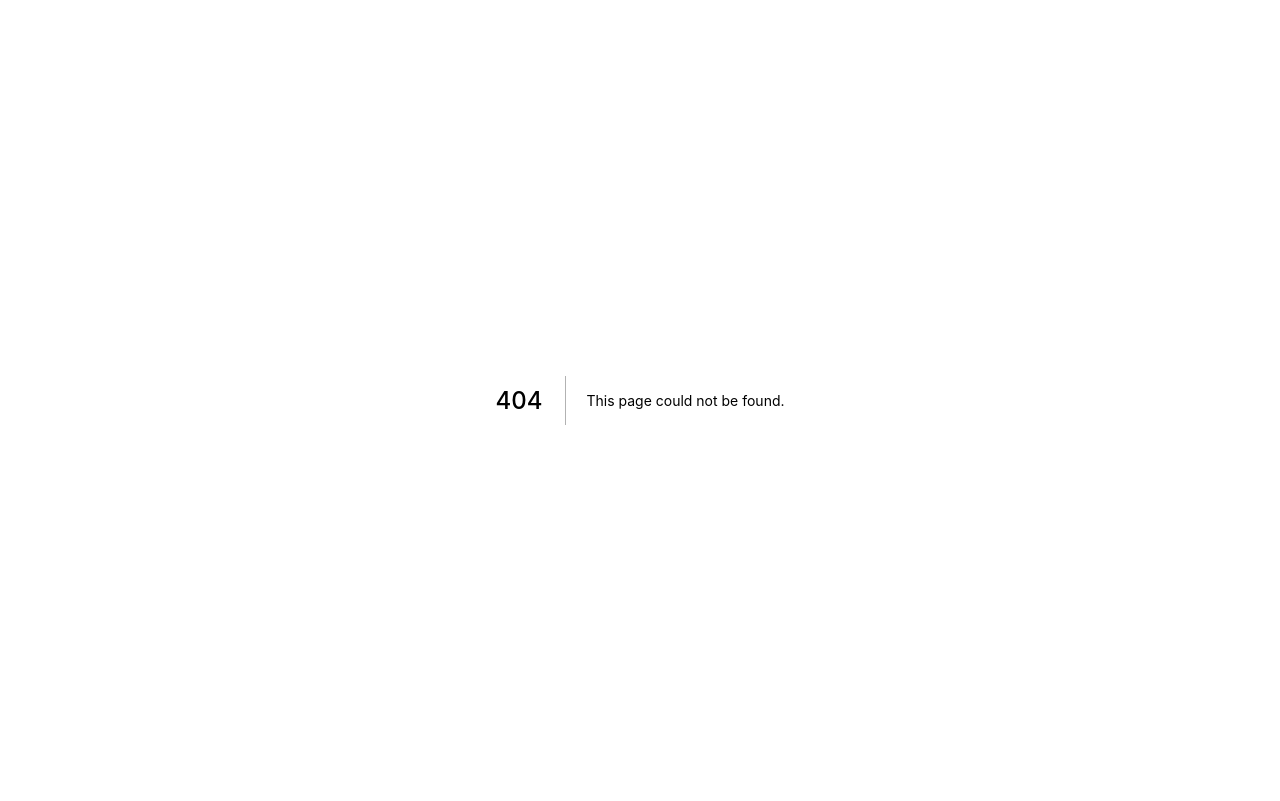
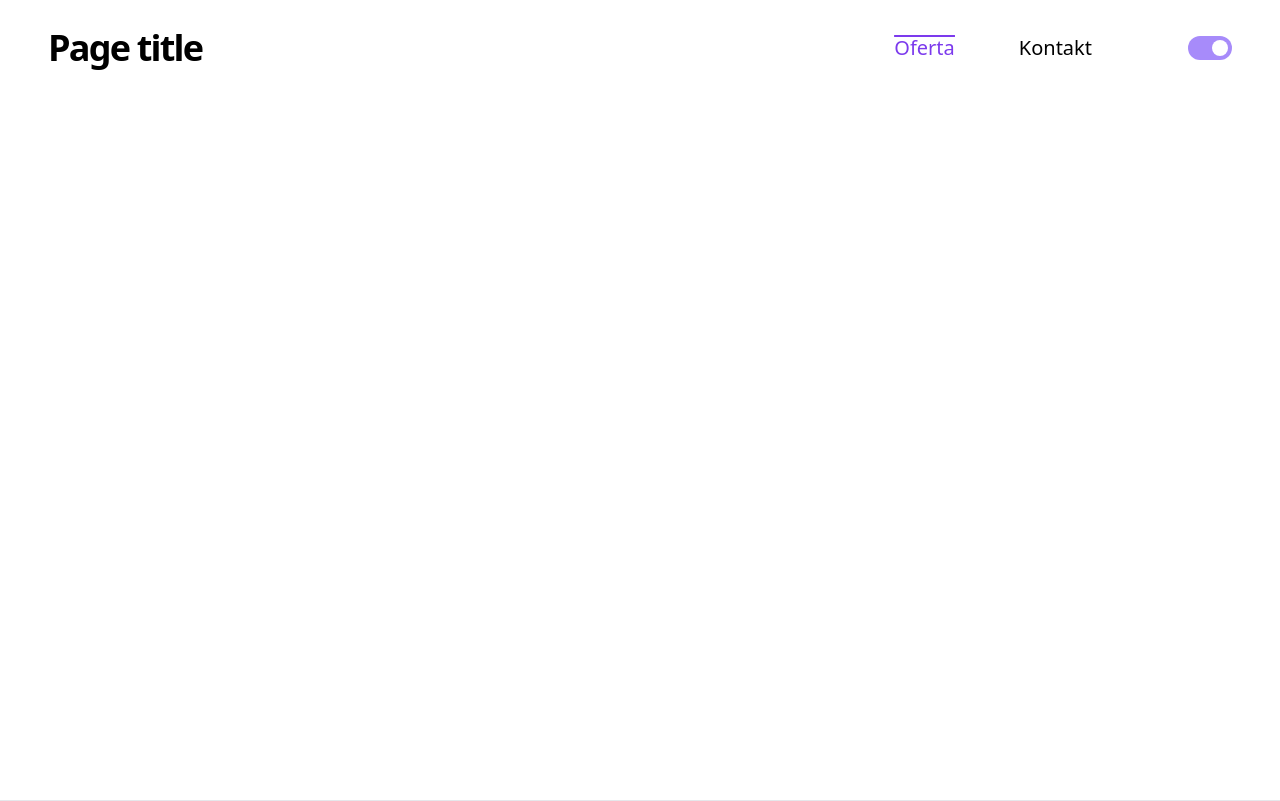
Before and after one commit to vskidamian/next-cms, a Next.js app: page /offer in a window 1280 px wide. Before the commit this address had no page. Built offline with nearby package versions, Linux system fonts and the light colour scheme.

Commit message:
colors and statusCode

```diff
--- a/components/Header/index.tsx
+++ b/components/Header/index.tsx
@@ -3,19 +3,17 @@ import Components from "../index";
 
 export const Content = () => {
   return (
-    <>
+    <Components.Container.Content>
       <div className="p-7 inline-flex w-full justify-between items-center">
         <h2 className="text-2xl md:text-4xl font-bold tracking-tight md:tracking-tighter leading-tight">
           <Link href="/">
             <a className="">Page title</a>
           </Link>
         </h2>
-        <div className="ml-auto mr-14">
-          <Components.Navigation.Content />
-        </div>
+        <Components.Navigation.Content />
         <Components.ThemeSwitch.Content />
       </div>
-    </>
+    </Components.Container.Content>
   );
 };
 
--- a/components/Navigation/index.tsx
+++ b/components/Navigation/index.tsx
@@ -5,17 +5,18 @@ const _navigationLinks = [{ path: '/offer', label: 'Oferta' }, { path: '/contact
 
 export const Content = () => {
     const router = useRouter();
-    console.log(router);
+
     return (
-        <div className="flex items-center flex-1">
+        <div className="flex items-center flex-1 ml-auto mr-24 justify-end">
             {_navigationLinks.map((link, index) => (
-                <h3 className="text-xl ml-10 leading-5" key={index}>
+                <h3 className={`text-xl ml-16 leading-5 ${router.pathname === link.path && 'underline underline-offset-[-20px] text-primary dark:text-primaryDark'}`} key={index} >
                     <Link href={link.path}>
                         <a>{link.label}</a>
                     </Link>
                 </h3>
-            ))}
-        </div>
+            ))
+            }
+        </div >
     )
 }
 
--- a/components/ThemeSwitch/index.tsx
+++ b/components/ThemeSwitch/index.tsx
@@ -26,7 +26,7 @@ export const Content = () => {
         <Switch
             checked={checked}
             onChange={handleSwitchChange}
-            className={`${checked ? 'bg-sky-300' : 'bg-indigo-300'
+            className={`${checked ? 'bg-primaryDark' : 'bg-primary'
                 } relative inline-flex h-6 w-11 items-center rounded-full`}
         >
             <span
--- a/pages/_app.tsx
+++ b/pages/_app.tsx
@@ -1,11 +1,20 @@
 import "../styles/globals.css";
 import type { AppProps } from "next/app";
 import { ThemeProvider } from "next-themes";
+import Components from '../components';
+import ErrorPage from 'next/error'
 
 function MyApp({ Component, pageProps }: AppProps) {
+  if (pageProps?.statusCode === 404) {
+    return <ErrorPage statusCode={pageProps.statusCode} />
+  }
+
   return (
     <ThemeProvider attribute="class">
-      <Component {...pageProps} />
+      <Components.Layout.Content>
+        <Components.Header.Content />
+        <Component {...pageProps} />
+      </Components.Layout.Content>
     </ThemeProvider>
   );
 }
--- a/pages/index.tsx
+++ b/pages/index.tsx
@@ -1,20 +1,10 @@
 import type { NextPage } from "next";
 import Head from "next/head";
-import Container from "../components/Container";
-import Header from "../components/Header";
-import Layout from "../components/Layout";
 
 const Index: NextPage = () => {
   return (
     <>
-      <Layout>
-        <Head>
-          <title>0</title>
-        </Head>
-        <Container>
-          <Header />
-        </Container>
-      </Layout>
+      Home page
     </>
   );
 };
--- /dev/null
+++ b/pages/offer.tsx
@@ -0,0 +1,11 @@
+export const Offer = () => {
+    return (
+        <>
+            <div className="p-7 inline-flex w-full justify-between items-center">
+
+            </div>
+        </>
+    );
+};
+
+export default Offer
--- a/tailwind.config.js
+++ b/tailwind.config.js
@@ -1,13 +1,43 @@
 module.exports = {
-  darkMode: '',
+  darkMode: 'class',
   content: [
     "./pages/**/*.{js,ts,jsx,tsx}",
     "./components/**/*.{js,ts,jsx,tsx}",
   ],
   theme: {
-    typography: (theme) => ({}),
-    extend: {},
-
+    colors: ({ colors }) => ({
+      primary: '#7c3aed',
+      primaryDark: '#a78bfa',
+      inherit: colors.inherit,
+      current: colors.current,
+      transparent: colors.transparent,
+      black: colors.black,
+      white: colors.white,
+      slate: colors.slate,
+      gray: colors.gray,
+      zinc: colors.zinc,
+      neutral: colors.neutral,
+      stone: colors.stone,
+      red: colors.red,
+      orange: colors.orange,
+      amber: colors.amber,
+      yellow: colors.yellow,
+      lime: colors.lime,
+      green: colors.green,
+      emerald: colors.emerald,
+      teal: colors.teal,
+      cyan: colors.cyan,
+      sky: colors.sky,
+      blue: colors.blue,
+      indigo: colors.indigo,
+      violet: colors.violet,
+      purple: colors.purple,
+      fuchsia: colors.fuchsia,
+      pink: colors.pink,
+      rose: colors.rose,
+    }),
   },
+  typography: (theme) => ({}),
+  extend: {},
   plugins: [require('@tailwindcss/typography')],
 }
```
